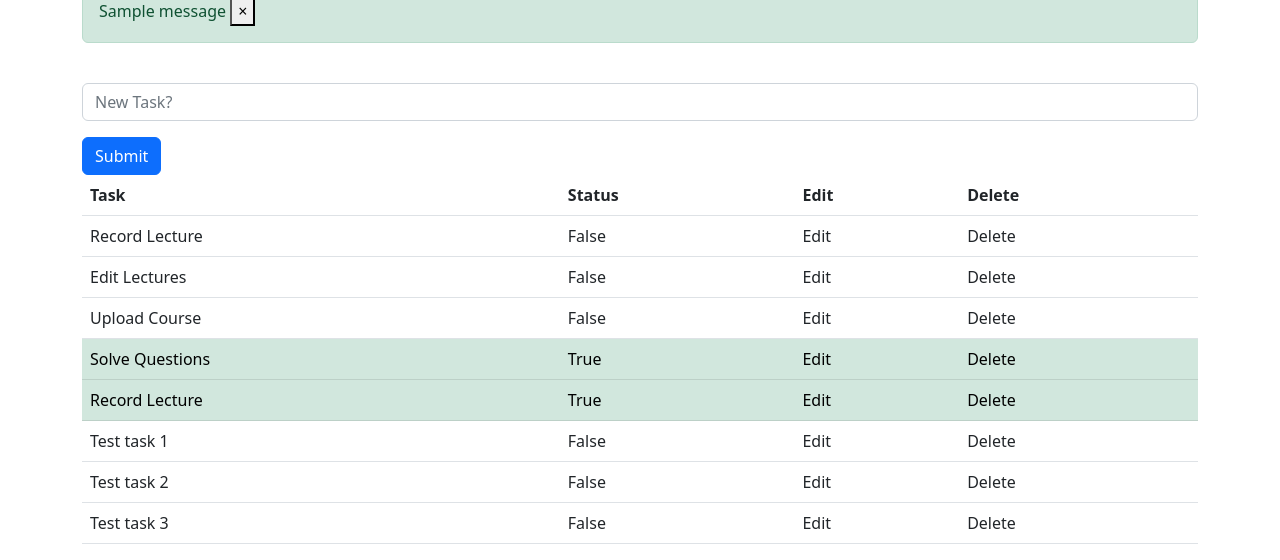
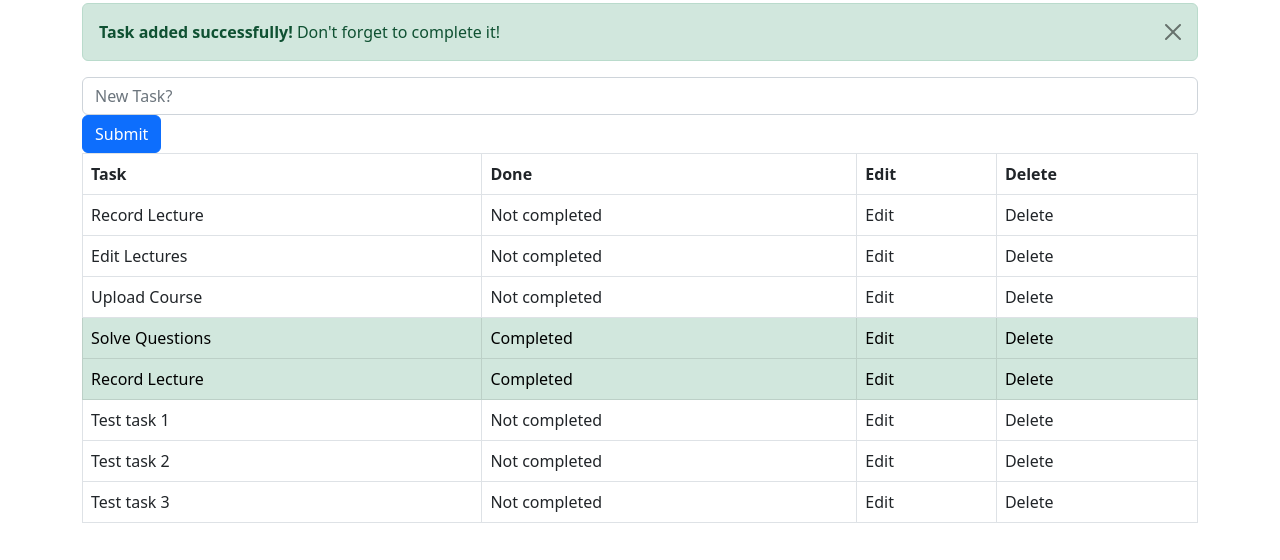
Before and after one commit to joybh98/taskmate, a Django app: page /task/ in a window 1280 px wide. Shown: the part 357-917 px from the top of the page. After the commit the page ends 880 px from the top, so only its background shows below. Run offline with Django 4.2, Linux system fonts and the light colour scheme; data comes from the database, SQL or seed files in the repository; both versions use the stored data as it was after the commit; one stand-in notice (Sample message) is shown.

Commit message:
resolved bug where alert was not being removed

```diff
--- a/taskmate/templates/base.html
+++ b/taskmate/templates/base.html
@@ -11,32 +11,20 @@
   </head>
   <body>
     <nav class="navbar navbar-expand-lg navbar-dark bg-dark">
-        <div class="container-fluid">
-          <a class="navbar-brand" href="#"><img src="{% static 'images/Mark_00.jpg' %}" class="img-thumbnail"></a>
+          <a class="navbar-brand" href="#"><img src="{% static 'images/Mark_00.jpg' %}" alt="taskmate" class="img-thumbnail"></a>
           <button class="navbar-toggler" type="button" data-bs-toggle="collapse" data-bs-target="#navbarNav" aria-controls="navbarNav" aria-expanded="false" aria-label="Toggle navigation">
             <span class="navbar-toggler-icon"></span>
           </button>
-          <div class="collapse navbar-collapse" id="navbarNav">
-            <ul class="navbar-nav">
-              <li class="nav-item">
-                <a class="nav-link" href="/">Home</a>
-              </li>
-              <li class="nav-item">
+          <div class="collapse navbar-collapse" id="navbarNavAltMarkup">
+            <div class="navbar-nav">
+                <a class="nav-link" href="{% url 'todolist' %}">Home</a>
                 <a class="nav-link" href="{% url 'todolist' %}">Todolist</a>
-              </li>
-              <li class="nav-item">
                 <a class="nav-link" href="{% url 'about' %}">About Us</a>
-              </li>
-              <li class="nav-item">
                 <a class="nav-link" href="{% url 'contact' %}">Contact Us</a>
-              </li>
-            </ul>
+            </div>
           </div>
-        </div>
       </nav>
-
       {% block content %}
-
       {% endblock content %}
       <script src="https://cdn.jsdelivr.net/npm/bootstrap@5.2.0/dist/js/bootstrap.bundle.min.js" integrity="sha384-A3rJD856KowSb7dwlZdYEkO39Gagi7vIsF0jrRAoQmDKKtQBHUuLZ9AsSv4jD4Xa" crossorigin="anonymous"></script>
     </body>
--- a/taskmate/todolist/templates/todolist.html
+++ b/taskmate/todolist/templates/todolist.html
@@ -5,50 +5,58 @@
 {% endblock title %}
 
 {% block content %}
-      <div class="container" role="alert">
+      <div class="container">
+        </br>
+
         {% if messages %}
             {% for message in messages %}
                 <div class="alert alert-success alert-dismissible fade show" role="alert">
-                {{ message }}
-                <button type="button" class="close" data-dimiss="alert" aria-label="Close">
-                    <span aria-hidden="true">&times;</span>
-                </button>
+                    <strong>Task added successfully!</strong> Don't forget to complete it!
+                    <button type="button" class="btn-close" data-bs-dismiss="alert" aria-label="Close"></button>
                 </div>
             {% endfor %}
         {% endif %}
-      </br>
+
         <form method="POST">
             {% csrf_token %}
-            <div class="mb-3">
+            <div class="form-group">
               <input type="text" class="form-control" name="task" placeholder="New Task?">
             </div>
             <button type="submit" class="btn btn-primary">Submit</button>
           </form>
-        <table class="table table-hover">
-            <!-- loop through queryset-->
+
+          <table class="table table-bordered">
+            <thead class="thread-dark">
+                <tr>
                     <th scope="col">Task</th>
-            <th scope="col">Status</th>
+                    <th scope="col">Done</th>
                     <th scope="col">Edit</th>
                     <th scope="col">Delete</th>
+                </tr>
+            </thead>
+                <tbody>
                     {% if all_tasks %}
                         {% for obj in all_tasks %}
                             {% if obj.done %}
+                            <!-- show green(success) if task is done-->
                                 <tr class="table-success">
                                     <td>{{obj.task}}</td>
-                            <td>{{obj.done}}</td>
+                                    <td>Completed</td>
                                     <td>Edit</td>
                                     <td>Delete</td>
                                 </tr>
                             {% else %}
+                            <!-- else show normal if task is not done-->
                                 <tr class="table-default">
                                     <td>{{obj.task}}</td>
-                            <td>{{obj.done}}</td>
+                                    <td>Not completed</td>
                                     <td>Edit</td>
                                     <td>Delete</td>
                                 </tr>
                             {% endif %}
                         {% endfor %}
                     {% endif %}
+                </tbody>
             </table>
     </div>
 {% endblock content %}
```
Also changed, not shown: taskmate/db.sqlite3. Lines whose indentation alone changed are shown as unchanged.
